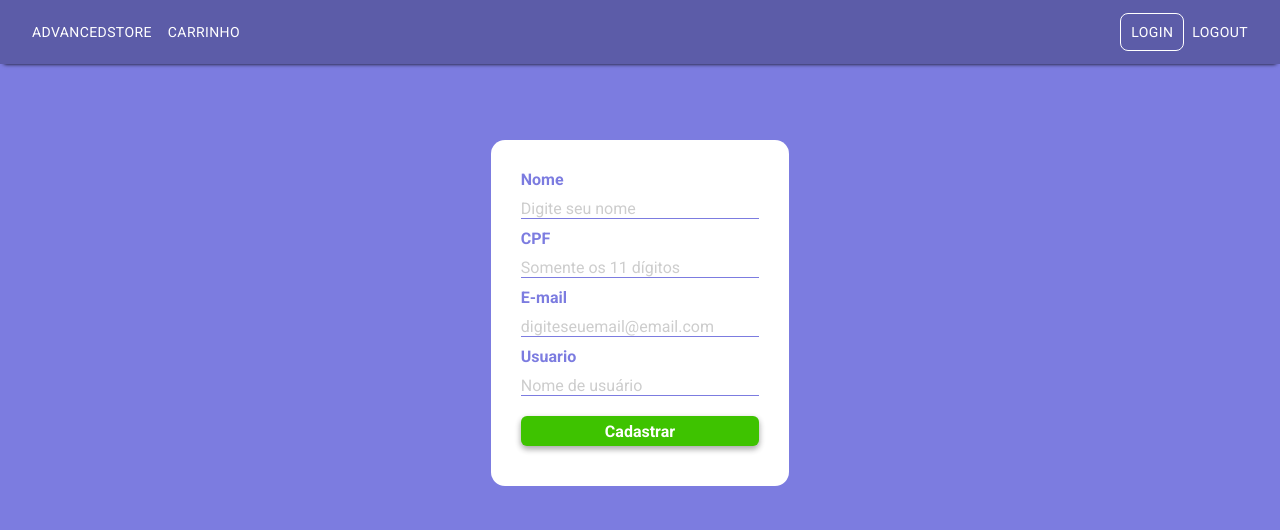
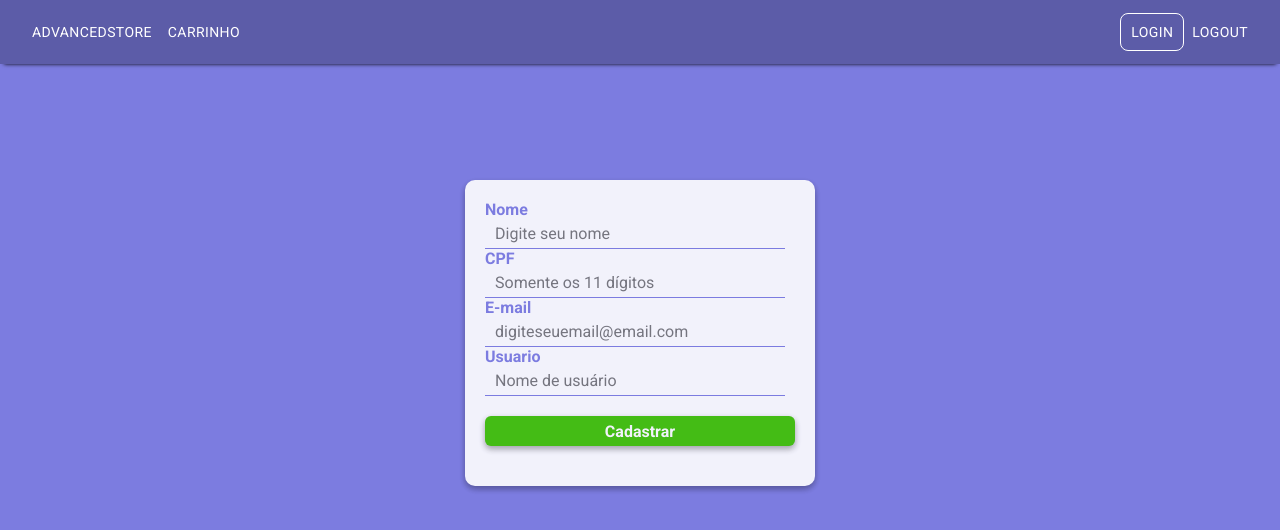
Before and after one commit to GabrielCarreiro/e-commerce-serratec, a React (Create React App) app: page /cadastro in a window 1280 px wide. Shown: the top 530 px of the page. Built offline with nearby package versions, Linux system fonts and the light colour scheme.

Commit message:
Update style.js

```diff
--- a/src/pages/cadastro/style.js
+++ b/src/pages/cadastro/style.js
@@ -1,37 +1,51 @@
+
+
 
 import styled from 'styled-components';
 
 export const Conteudo = styled.div`
     background-color: #7c7ce0;
-max-width: 900px;
     display: grid;
     place-items: center;
+    width: 400px;
+    height: 450px;
+    margin: 40px auto;
 
     form {
         background-color: #fff;
-    margin-top: 100px;
-    padding: 30px;
-    border-radius: 14px;
+        width: 350px;
+        margin: 100px auto;
+        padding: 20px;
+        border-radius: 10px;
         align-items:center;
+        box-shadow: 0 3px 6px rgba(0,0,0,0.16), 0 3px 6px rgba(0,0,0,0.23);
+        opacity: 0.9;
     }
 
     form input {
-    width: 100%;
-    margin: 10px 0;
-    border: 0;
-    margin-bottom: 10px;
-    border-bottom: 1px solid #7c7ce0;
+        border: none;
+        border-bottom: 1px solid;
+        width: 300px;
+        height: 30px;
+        padding: 10px;
+        border-color: #7C7CE0;
+        color: #fff;
+        background-color: transparent;
 
-    &::placeholder{
-        color: #cdcdcd;
+        &:hover,
+        &:focus{
+            outline: none;
+            background-color: #7C7CE0;
+            opacity: 0.7;
+            color: #fff;
         }
     }
 
     form label{
-    text-align: center;
+        text-align: left;
         font-weight: bold;
         color: #7c7ce0;
-    width: 1000px;
+        width: 320px;
     }
 
     form button{
@@ -44,7 +58,7 @@ form button{
         transition: 0.2s;
         box-shadow: 0 3px 6px rgba(0,0,0,0.16), 0 3px 6px rgba(0,0,0,0.23);
         text-align: center;
-    margin: 10px 0;
+        margin: 20px auto;
         padding: 5px;
         font-size: 16px;
         font-weight: bold;
```
Lines whose indentation alone changed are shown as unchanged.
